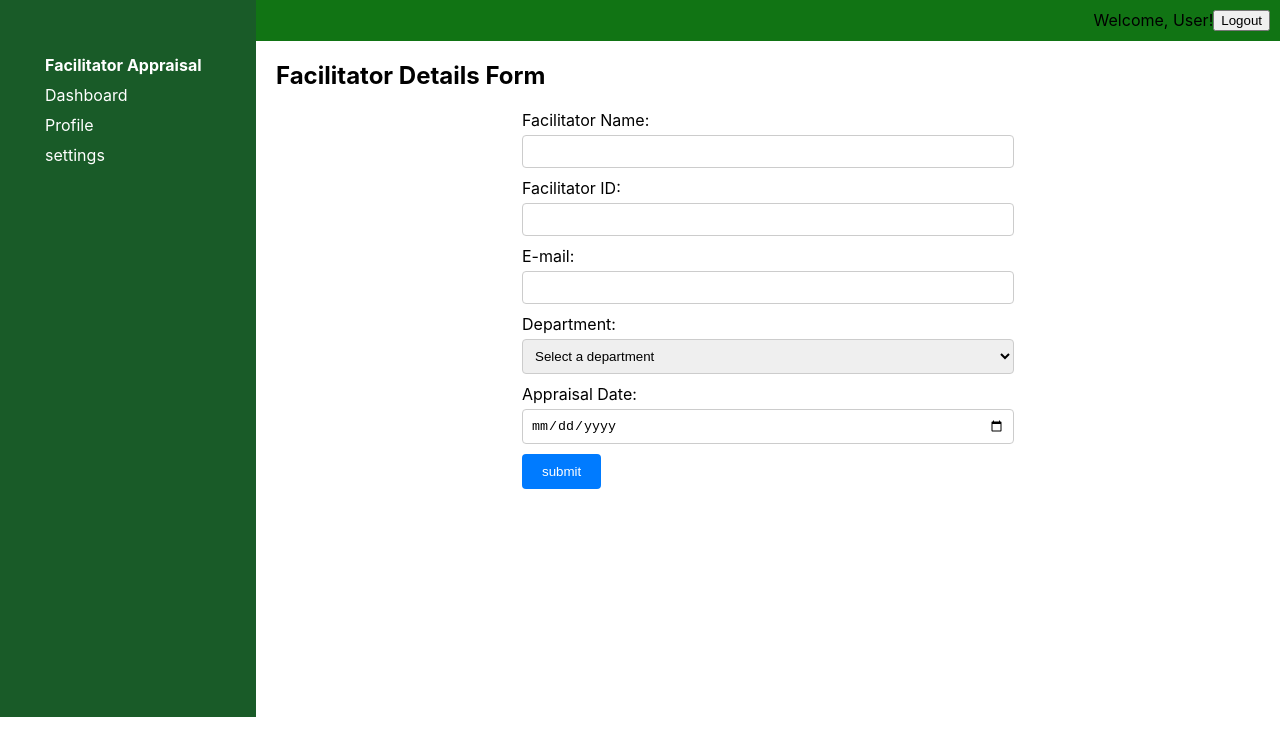
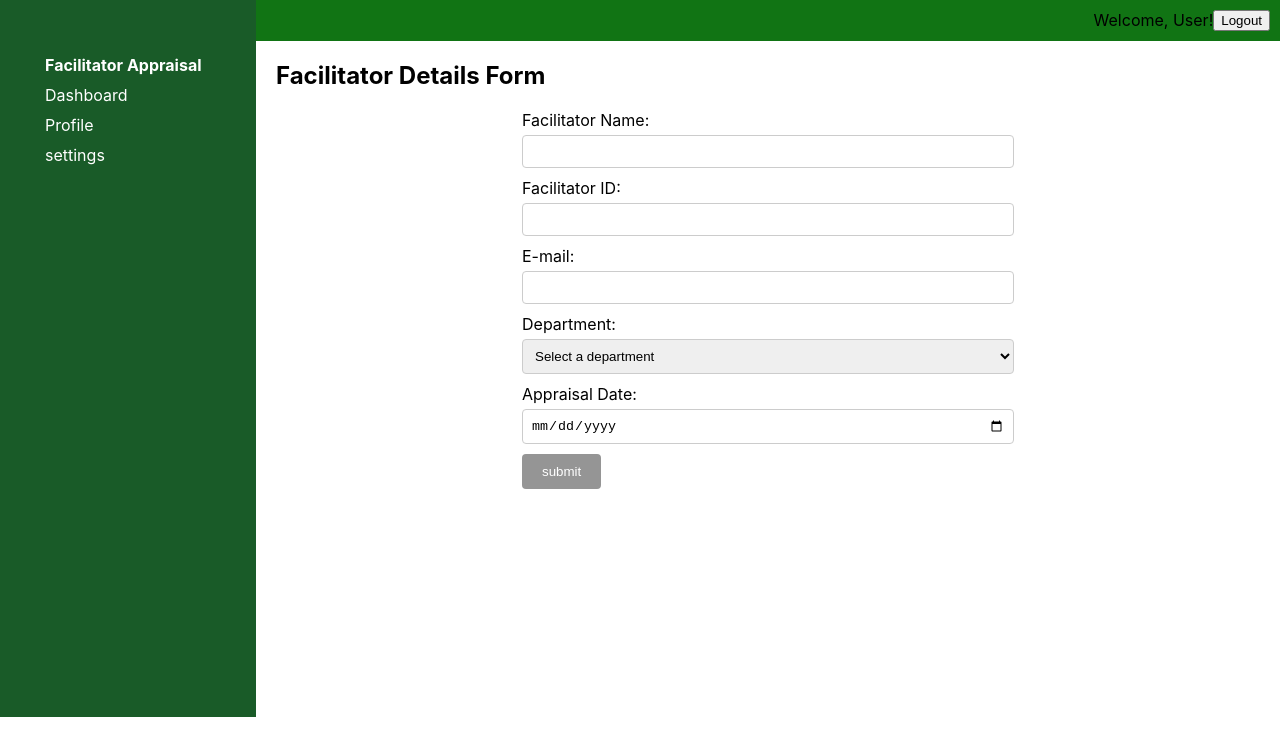
Before and after one commit to BlessingLartey/GaiaCare, a React (Create React App) app: page / in a window 1280 px wide. Shown: the top 756 px of the page. Built offline with nearby package versions, Linux system fonts and the light colour scheme.

Commit message:
disabled buttons

```diff
--- a/src/Styles/AppraisalForm.css
+++ b/src/Styles/AppraisalForm.css
@@ -61,6 +61,13 @@ select {
   background-color: #0056b3;
 }
 
+.submit-button:disabled,
+button[disabled] {
+  color: rgb(255, 255, 255);
+  background-color: rgb(149, 149, 149);
+  cursor: not-allowed;
+}
+
 .newafagro {
   display: none;
 }
--- a/src/components/NewAF.jsx
+++ b/src/components/NewAF.jsx
@@ -6,12 +6,35 @@ import { useNavigate } from "react-router-dom";
 // import DepartmentPage from "./DepartmentPage";
 
 const NewAF = () => {
+  const [emailError, setEmailError] = useState("");
+
   const [formData, setFormData] = useState({
     name: "",
     email: "",
     departmentId: "",
     department: "",
   });
+
+  const handleEmailChange = (e) => {
+    const { value } = e.target;
+    handleChange(e);
+    const emailPattern = /^[^\s@]+@[^\s@]+\.[^\s@]+$/;
+    if (!emailPattern.test(value)) {
+      setEmailError("Please enter a valid email address.");
+    } else {
+      setEmailError("");
+    }
+  };
+
+  const isFormValid = () => {
+    return (
+      formData.name &&
+      formData.email &&
+      formData.departmentId &&
+      formData.department &&
+      formData.appraisalDate
+    );
+  };
 
   const navigate = useNavigate();
 
@@ -22,8 +45,6 @@ const NewAF = () => {
 
   const handleSubmit = (e) => {
     e.preventDefault();
-    // Handle form submission logic here
-    console.log("Form submitted:", formData);
 
     navigate(`/${formData.department}`);
 
@@ -34,10 +55,7 @@ const NewAF = () => {
       headers: {
         "Content-type": "application/json",
       },
-    })
-      .then((res) => res.json())
-      .then((formData) => console.log(formData))
-      .catch((error) => console.error("Error:", error));
+    }).then((res) => res.json());
 
     // Clear form fields after submission
     setFormData({
@@ -83,9 +101,10 @@ const NewAF = () => {
               id="email"
               name="email"
               value={formData.email}
-              onChange={handleChange}
+              onChange={handleEmailChange}
               required
             />
+            {emailError && <p style={{ color: "red" }}>{emailError}</p>}
           </div>
           <div className="input-container">
             <label htmlFor="department">Department:</label>
@@ -115,7 +134,11 @@ const NewAF = () => {
               required
             />
           </div>
-          <button className="submit-button" type="submit">
+          <button
+            className="submit-button"
+            type="submit"
+            disabled={!isFormValid()}
+          >
             submit
           </button>
         </div>
```
Also changed, not shown: 1 other file (tests, documents, lock files or other folders).
